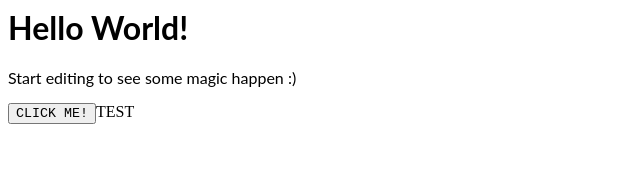
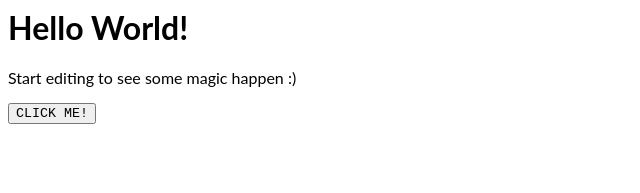
Before and after one commit to PVIANA94/React-Test, a React (Create React App) app: page / in a window 1280 px wide. Shown: the top 193 px of the page, without its empty margins (0-640 px from the left). Built offline with nearby package versions, Linux system fonts and the light colour scheme.

Commit message:
1 file modified

```diff
--- a/Button.tsx
+++ b/Button.tsx
@@ -5,7 +5,6 @@ export default function Button() {
   return (
     <div>
       <button onClick={HelloWorld}>Click me!</button>
-      <span>TEST</span>
     </div>
   );
 }
```
